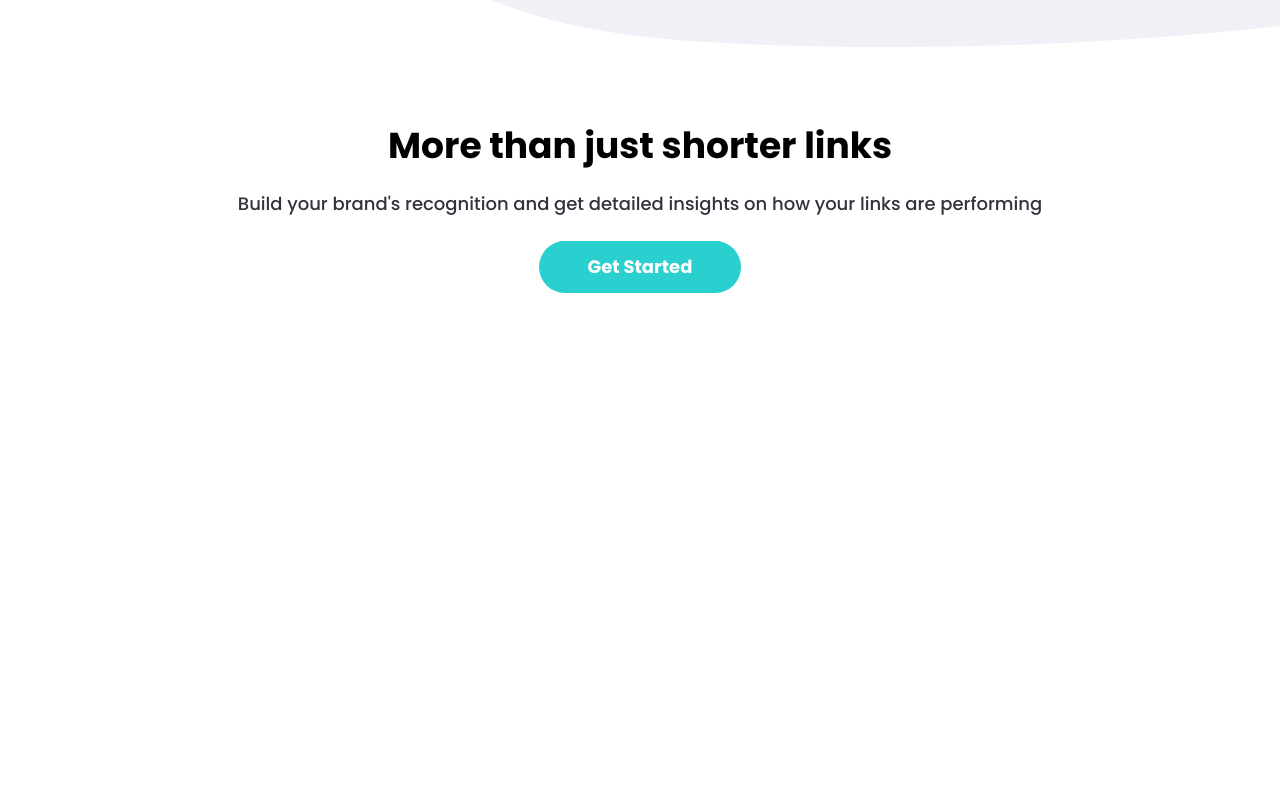
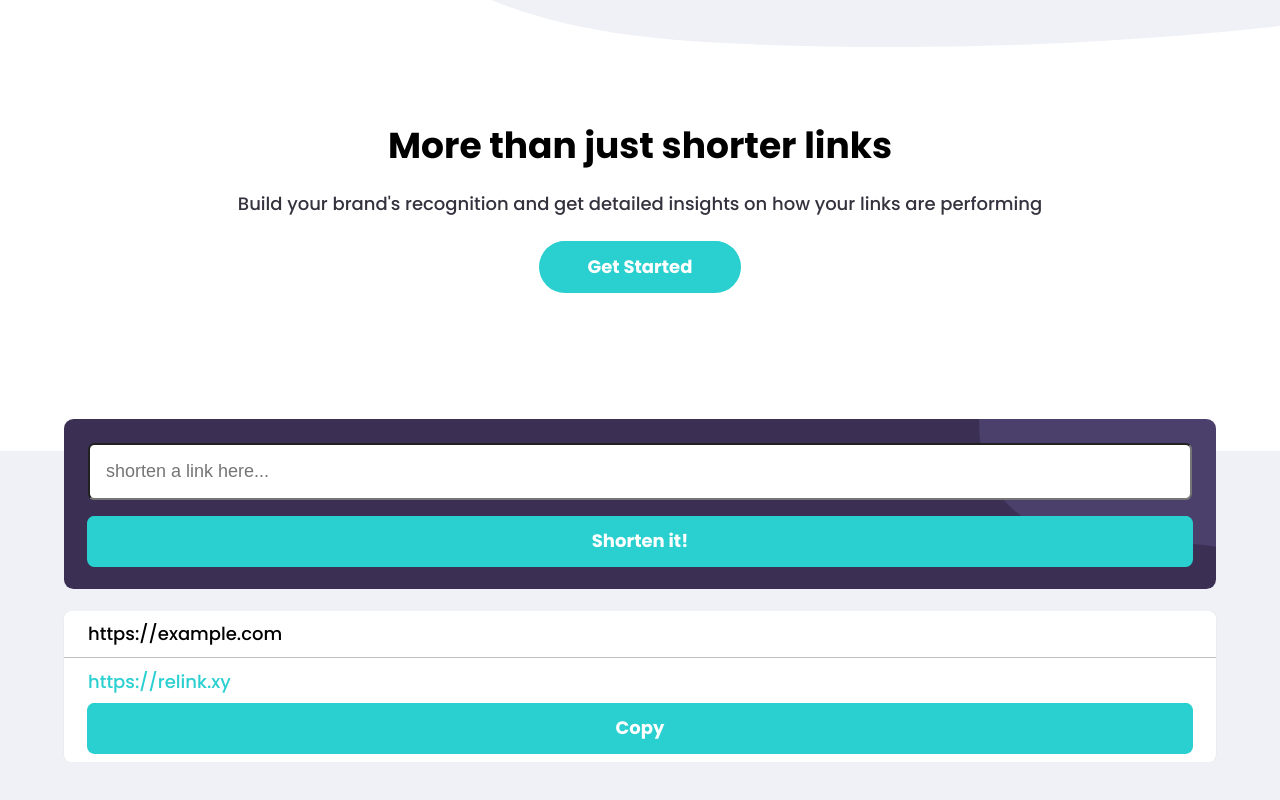
Before and after one commit to RxKachi/url-shortener, a React (Create React App) app: page / in a window 1280 px wide. Shown: the part 1277-2077 px from the top of the page. Before the commit the page ends 1616 px from the top, so only its background shows below. Built offline with nearby package versions, Linux system fonts and the light colour scheme.

Commit message:
creation of shortener static component

```diff
--- a/src/App.js
+++ b/src/App.js
@@ -1,10 +1,12 @@
 import React, { Fragment } from 'react';
 
 import './sass/main.scss';
-import Header from './components/header';
+import Header from './components/Header';
+import Shortener from './components/Shortener';
 
 const App = () => <Fragment>
     <Header />
+    <Shortener />
 </Fragment>
 
 export default App;
--- /dev/null
+++ b/src/components/Shortener.jsx
@@ -0,0 +1,25 @@
+import React from "react";
+
+const Shortener = props => {
+  return (
+    <div className='shortener'>
+      <div className="shortener-input">
+        <form action="">
+          <input type="text" className="textInput" placeholder='shorten a link here...' required />
+          <button type="submit" className="btn btn-primary">
+            Shorten it!
+          </button>
+        </form>
+      </div>
+      <div className='shortener-result'>
+          <div className='input-url'>https://example.com</div>
+          <div className='result'>
+            <a href="#!">https://relink.xy</a>
+            <button className='btn btn-primary'>Copy</button>
+          </div>
+      </div>
+    </div>
+  );
+};
+
+export default Shortener;
--- a/src/components/header.jsx
+++ b/src/components/header.jsx
@@ -1,9 +1,9 @@
 import React from 'react';
-import Nav from './layouts/nav';
+import Nav from './layouts/Nav';
 import Hero from './layouts/Hero';
 
 const Header = props =>
-    <div>
+    <div className='header'>
         <Nav />
         <Hero />
     </div>
--- /dev/null
+++ b/src/sass/header.scss
@@ -0,0 +1,4 @@
+.header{
+    background: white;
+    padding-bottom: 7rem
+}
--- a/src/sass/main.scss
+++ b/src/sass/main.scss
@@ -8,10 +8,13 @@
 }
 
 body{
-    // background-color: $neutral-gray;
+    background-color: #F0F1F7;
+    // background: green;
     font-size: $font-size;
     font-family: $font-family;
 }
 @import './reusables';
 @import './nav';
 @import './hero';
+@import './header';
+@import './shortener';
--- /dev/null
+++ b/src/sass/shortener.scss
@@ -0,0 +1,64 @@
+.shortener {
+    position: relative;
+    padding-top: 6rem;
+    // background: $primary-color-dark;
+
+
+    .shortener-input{
+        position: absolute;
+        background: $primary-color-dark url(../img/bg-shorten-mobile.svg) no-repeat;
+        background-position: 100% 0;
+        padding: 1.5rem;
+        margin: 5%;
+        width: 90%;
+        top: -6rem;
+        border-radius: 0.6rem;
+
+        .textInput{
+            width: 100%;
+            padding: 1rem;
+            font-size: $font-size;
+            border-radius: 0.4rem;
+            margin-bottom: 1rem;
+        }
+
+        & button {
+            border-radius: 0.4rem;
+            width: 100%;
+        }
+    }
+
+    .shortener-result{
+        background:white;
+        width: 100%;
+        font-size: $font-size;
+        margin: 5%;
+        width: 90%;
+        border-radius: 0.4rem;
+        box-shadow: 0 0 0 0.1px $neutral-gray;
+
+        .input-url{
+            padding: 0.6rem 1.5rem;
+            width: 100%;
+            border-bottom: 0.1px solid $neutral-gray;
+        }
+
+        .result{
+            display: flex;
+            flex-direction: column;
+            justify-content: space-between;
+            padding: 0.6rem 1.5rem;
+
+            & > a{
+                color: $primary-color-light;
+                text-decoration: none;
+                margin-bottom: 0.5rem;
+            }
+
+            & > button{
+                border-radius: 0.4rem;
+                width: 100%;
+            }
+        }
+    }
+}
```
